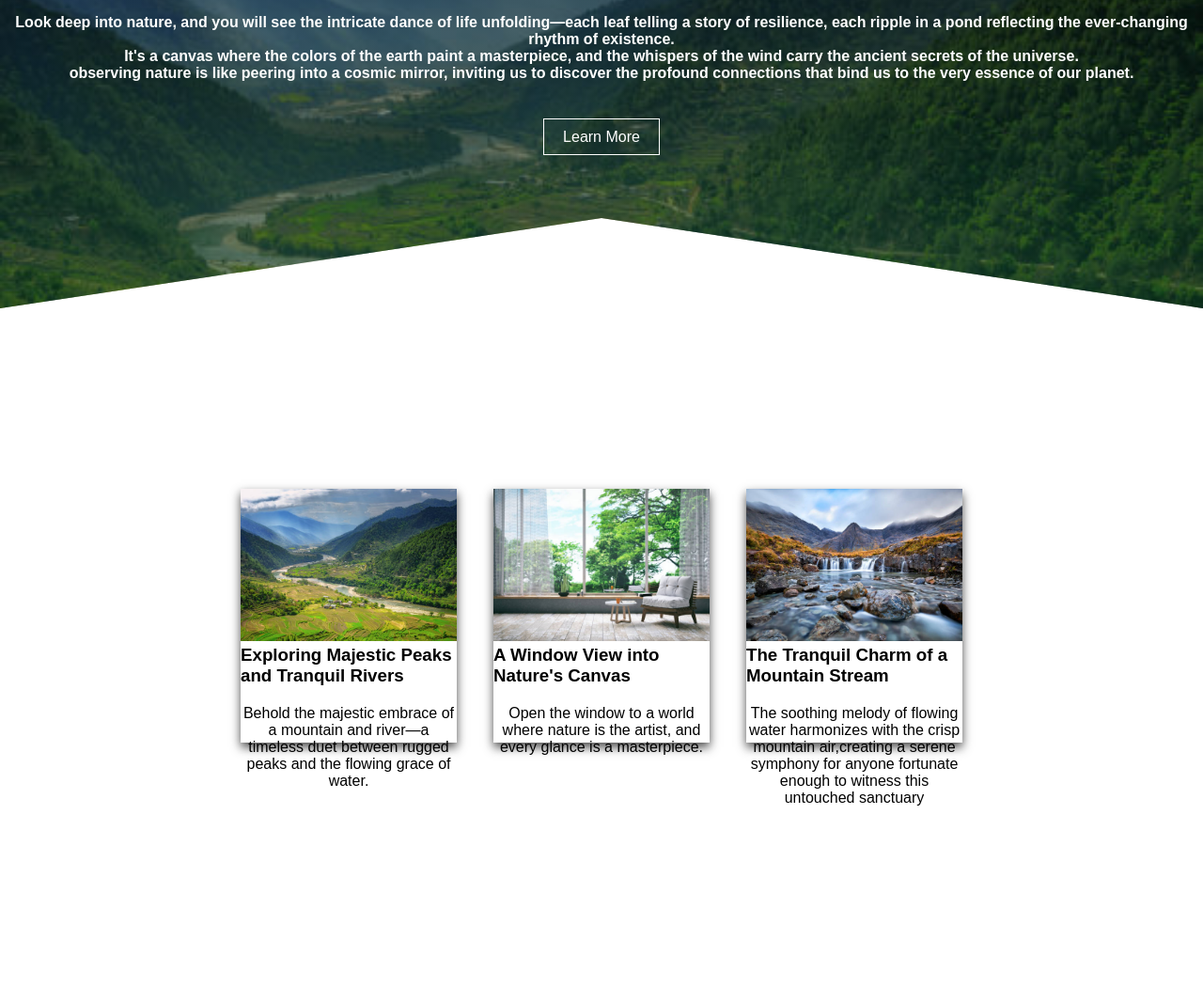
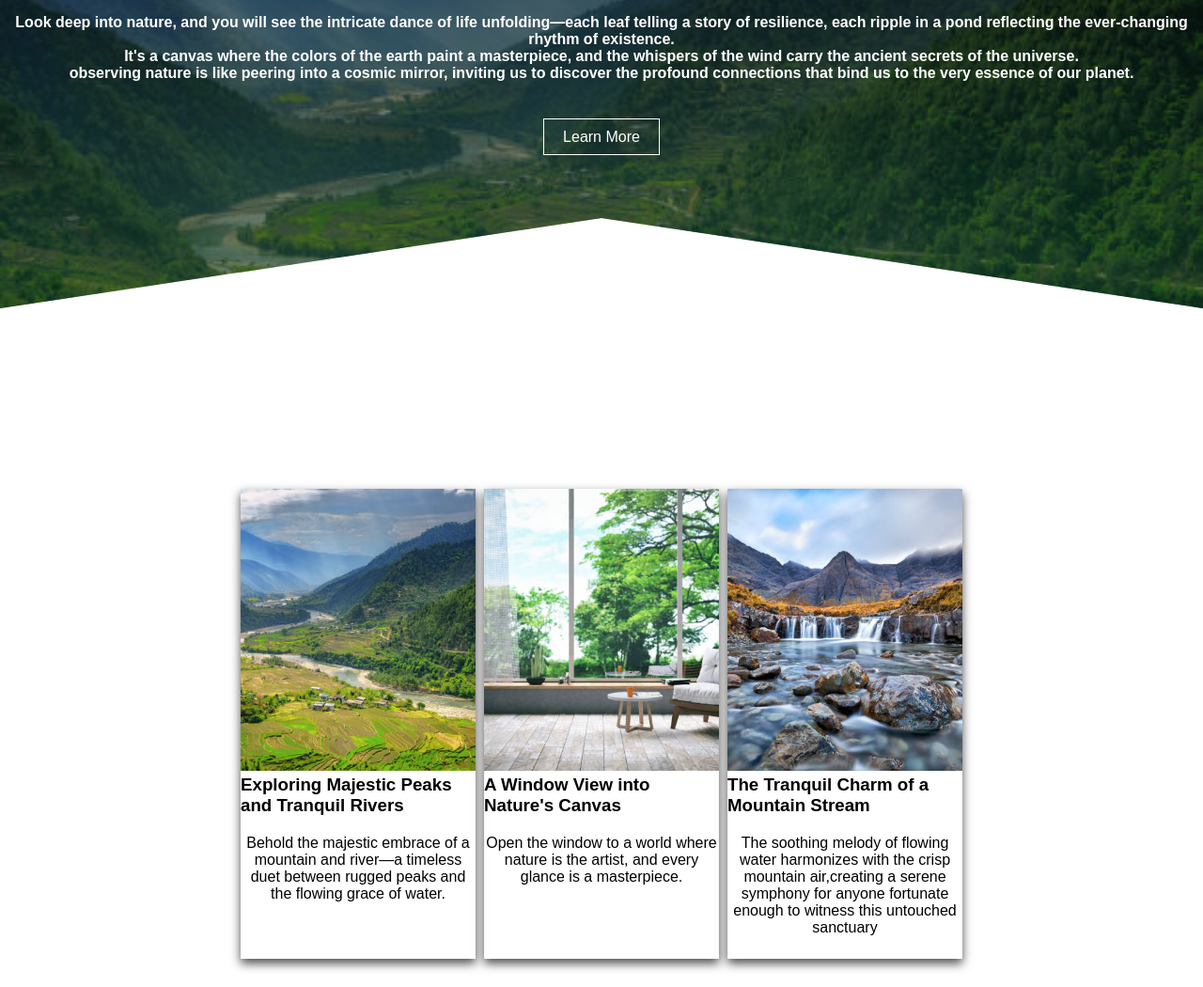
Before and after one commit to Kaviyasrinivasan06/codsoft_taskno1, a plain HTML site: page index.html in a window 1280 px wide. Shown: the part 220-1270 px from the top of the page at 94% size. Before the commit the page ends 1078 px from the top, so only its background shows below. Drawn offline with Linux system fonts and the light colour scheme; files whose address does not match are found by name.

Commit message:
Update style.css

```diff
--- a/style.css
+++ b/style.css
@@ -74,8 +74,8 @@ nav ul li a:hover:before{
     margin-bottom: 30px;
 }
 .card .col{
-    width: 230px;
-    height: 270px;
+    width: 250px;
+    height: 500px;
     box-shadow: 0 5px 10px rgba(0,0,0,0.7);
     transition: 0.2s linear;
 }
```
